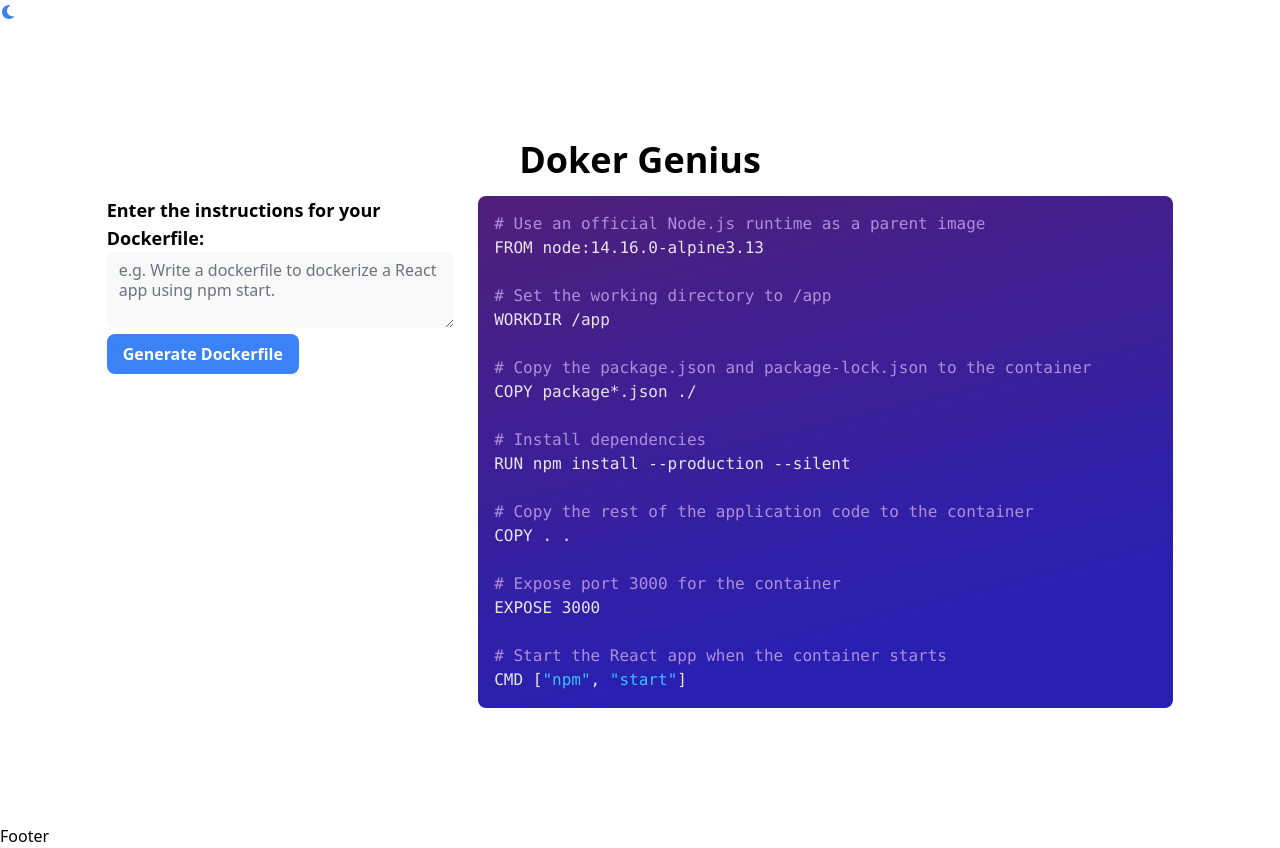
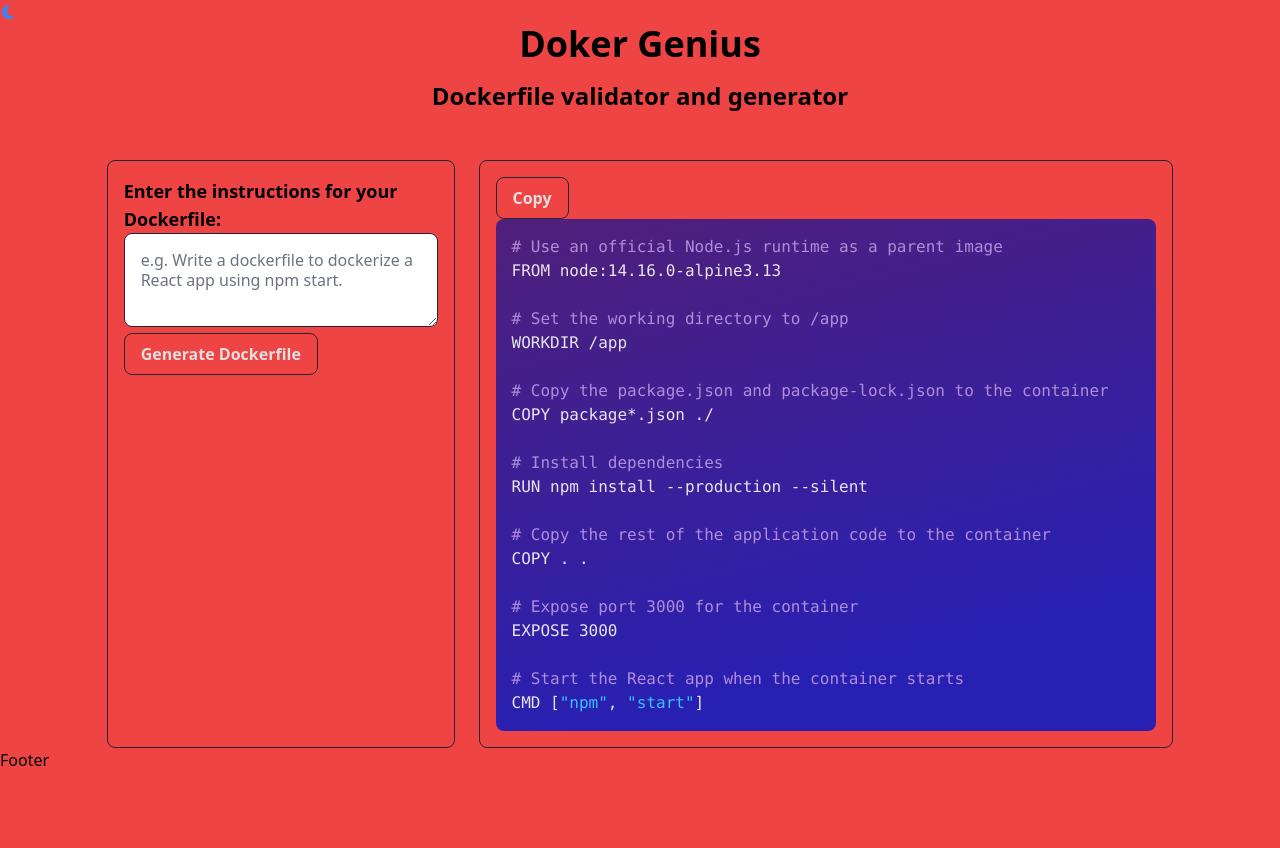
Before and after one commit to ljaviertovar/doker-genius, a Next.js app: page / in a window 1280 px wide. After the commit the page ends 800 px from the top, so only its background shows below. Built offline with nearby package versions, Linux system fonts and the light colour scheme.

Commit message:
add styles

```diff
--- a/src/components/ui/ThemeButton.tsx
+++ b/src/components/ui/ThemeButton.tsx
@@ -4,7 +4,7 @@ import { useTheme } from "next-themes"
 import { faMoon, faSun } from "@fortawesome/free-solid-svg-icons"
 import { FontAwesomeIcon } from "@fortawesome/react-fontawesome"
 
-export default function ThemeButton({ className }: { className?: string }) {
+export default function ThemeButton() {
 	const [mounted, setMounted] = useState(false)
 
 	const { systemTheme, theme, setTheme } = useTheme()
@@ -17,7 +17,7 @@ export default function ThemeButton({ className }: { className?: string }) {
 	if (!mounted) return null
 
 	return (
-		<button type='button' onClick={() => setTheme(currentTheme === "dark" ? "light" : "dark")} className={className}>
+		<button type='button' onClick={() => setTheme(currentTheme === "dark" ? "light" : "dark")}>
 			{currentTheme === "dark" ? (
 				<FontAwesomeIcon icon={faSun} className='w-4 h-4 text-gray-400' />
 			) : (
--- a/src/pages/_document.tsx
+++ b/src/pages/_document.tsx
@@ -1,8 +1,8 @@
-import { Html, Head, Main, NextScript } from 'next/document'
+import { Html, Head, Main, NextScript } from "next/document"
 
 export default function Document() {
 	return (
-    <Html lang="en">
+		<Html lang='en' className='bg-red-500 dark:bg-custom-dark-950'>
 			<Head />
 			<body>
 				<Main />
--- a/src/pages/index.tsx
+++ b/src/pages/index.tsx
@@ -17,24 +17,19 @@ export default function HomePage() {
 
 	return (
 		<MainLayout title={"Doker Genius"} pageDescription={"Dockerfiles Generator"}>
-			<div className='flex flex-col items-center justify-center h-screen'>
+			<div className='w-full mb-12 text-center'>
 				<h1 className='text-4xl font-bold mb-4'>Doker Genius</h1>
-
+				<h2 className='text-2xl font-bold mb-4'>Dockerfile validator and generator</h2>
+			</div>
 			<div className='flex gap-6 w-full'>
-					<div className='w-2/6'>
+				<div className='w-2/6 dark:bg-custom-dark-900 p-4 rounded-lg border border-custom-dark-800'>
 					<form onSubmit={handleSubmit}>
 						<label className='text-lg font-semibold mb-2'>Enter the instructions for your Dockerfile:</label>
-
-							{/* <textarea
-					className={`appearance-none border-0 rounded-lg w-full py-2 px-3 bg-custom-gray-bg dark:bg-custom-dark-gray text-gray-700 dark:text-white leading-tight focus:outline-none focus:shadow-outline ${
-						isThemeDark ? "placeholder-dark" : ""
-					}`} */}
 						<textarea
-								className={`appearance-none border-0 rounded-lg w-full py-2 px-3 bg-custom-gray-bg dark:bg-custom-dark-gray text-gray-700 dark:text-white leading-tight focus:outline-none focus:shadow-outline`}
-								id='inputText'
+							className={`border border-custom-dark-800 appearance-none rounded-lg w-full p-4 bg-custom-gray-bg dark:bg-custom-dark-950 text-gray-700 dark:text-custom-dark-50 leading-tight `}
+							// id='inputText'
 							rows={3}
 							placeholder='e.g. Write a dockerfile to dockerize a React app using npm start.'
-								// value={prompt}
 							name='prompt'
 							// onChange={ev => setPrompt(ev.target.value)}
 							// onKeyDown={ev => {
@@ -48,7 +43,7 @@ export default function HomePage() {
 
 						{error && <div>Error</div>}
 						<button
-								className='bg-blue-500 hover:bg-blue-600 text-white font-semibold py-2 px-4 rounded-lg'
+							className='dark:bg-custom-dark-950 border border-custom-dark-800 hover:border-custom-dark-50 text-custom-dark-50 font-semibold py-2 px-4 rounded-lg'
 							type='submit'
 							disabled={generating}
 						>
@@ -57,9 +52,11 @@ export default function HomePage() {
 					</form>
 				</div>
 
-					<div className='w-4/6'>
+				<div className='w-4/6 dark:bg-custom-dark-900 p-4 rounded-lg border border-custom-dark-800'>
+					<button className='dark:bg-custom-dark-950 border border-custom-dark-800 hover:border-custom-dark-50 text-custom-dark-50 font-semibold py-2 px-4 rounded-lg'>
+						Copy
+					</button>
 					<CodeDockerFile textCode={(dockerfile as string) ?? dockerfilePlaceholder} />
-					</div>
 				</div>
 			</div>
 		</MainLayout>
--- a/tailwind.config.js
+++ b/tailwind.config.js
@@ -8,11 +8,15 @@ module.exports = {
   theme: {
     extend: {
       textColor: ['placeholder'],
-      backgroundColor: {
-        "custom-gray-bg": "#F8F8F8",
-        "custom-gray": "#171717",
-        "custom-dark-gray": "#1D1D1D",
-        "frame-gray": "EEEEEE",
+      colors: {
+        "custom-dark": {
+          "950": "#030306",
+          "900": "#0d0c18",
+          "850": "#181828",
+          "800": "#242535",
+          "500": "#232325",
+          "50": "#E0E0E0"
+        }
       },
       borderColor: {
         "custom-gray": "#171717",
```
Lines whose indentation alone changed are shown as unchanged.
